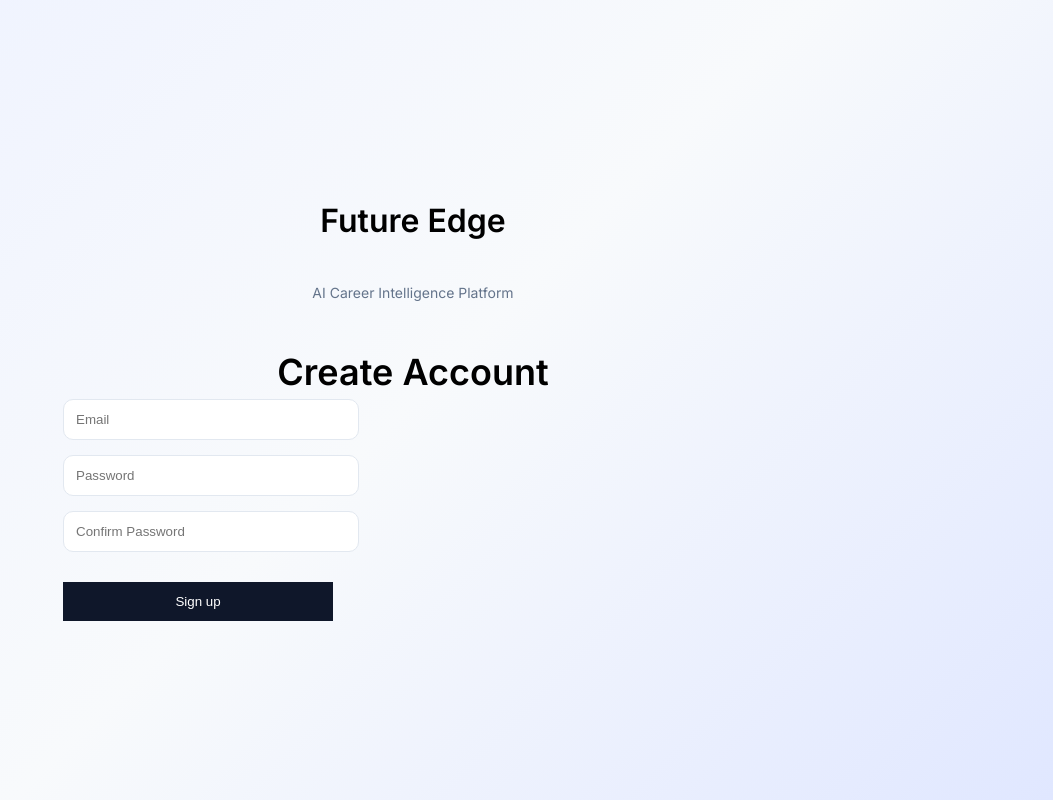
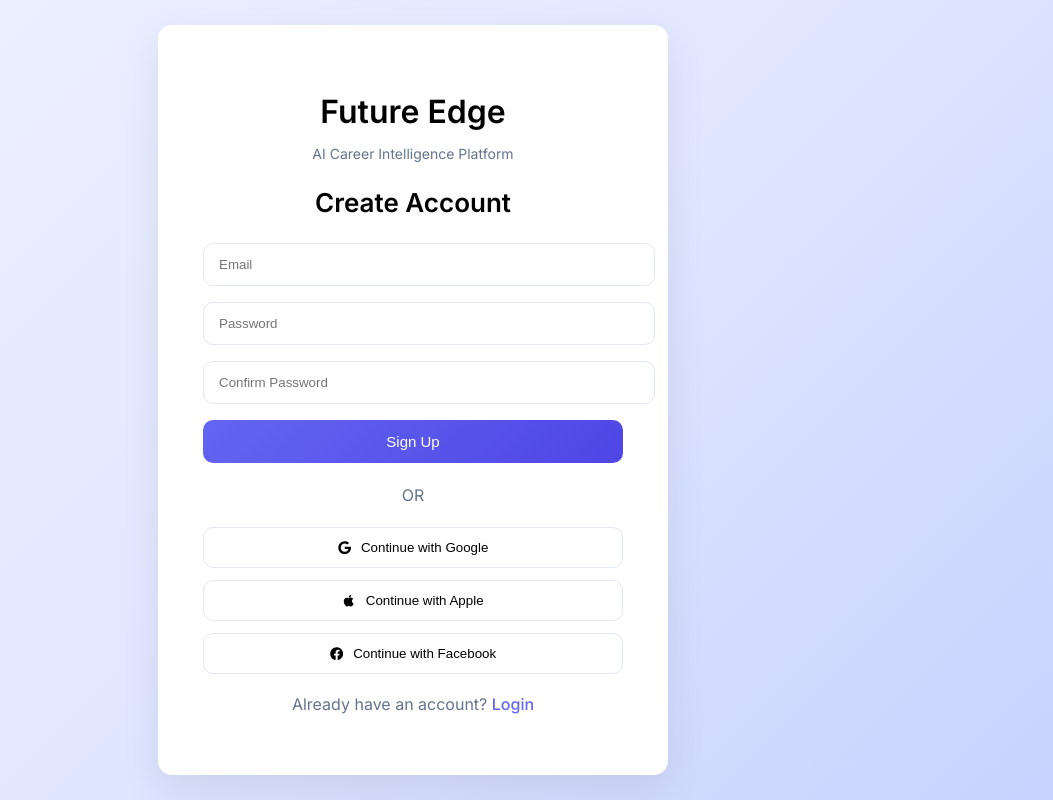
Before and after one commit to jwlahh/future-edge, a React (Vite) app in the folder Frontend/future-edge-ui/: page /signup in a window 1280 px wide. Shown: the whole page, without its empty margins (227-1280 px from the left). Built offline with nearby package versions, Linux system fonts and the light colour scheme.

Commit message:
Updated frontend components

```diff
--- a/Frontend/future-edge-ui/src/App.jsx
+++ b/Frontend/future-edge-ui/src/App.jsx
@@ -11,7 +11,7 @@ function App() {
     <BrowserRouter>
       <Routes>
 
-        <Route path="/" element={<Login />} />
+        <Route path="/login" element={<Login />} />
         <Route path="/signup" element={<SignUp />} />
         <Route path="/dashboard" element={<Dashboard />} />
 
--- a/Frontend/future-edge-ui/src/pages/SignUp.jsx
+++ b/Frontend/future-edge-ui/src/pages/SignUp.jsx
@@ -1,6 +1,7 @@
 import { useNavigate } from "react-router-dom";
 import { useState } from "react";
 import { supabase } from "../supabaseClient";
+import { FaGoogle, FaApple, FaFacebook } from "react-icons/fa";
 import "../styles/signup.css";
 
 function SignUp() {
@@ -35,14 +36,12 @@ function SignUp() {
   return (
     <div className="signup-page">
 
+      <div className="signup-card">
+
         <h1 className="logo">Future Edge</h1>
         <p className="subtitle">AI Career Intelligence Platform</p>
 
-      <h1 className="signup-title">Create Account</h1>
-
-      <div className="signup-container">
-
-        <div className="signup-form">
+        <h2 className="signup-title">Create Account</h2>
 
         <input
           type="email"
@@ -57,6 +56,7 @@ function SignUp() {
           className="input-field"
           onChange={(e) => setPassword(e.target.value)}
         />
+
         <input
           type="password"
           placeholder="Confirm Password"
@@ -65,10 +65,27 @@ function SignUp() {
         />
 
         <button className="signup-btn" onClick={handleSignup}>
-            Sign up
+          Sign Up
         </button>
 
-        </div>
+        <div className="divider">OR</div>
+
+        <button className="social-btn">
+          <FaGoogle /> Continue with Google
+        </button>
+
+        <button className="social-btn">
+          <FaApple /> Continue with Apple
+        </button>
+
+        <button className="social-btn">
+          <FaFacebook /> Continue with Facebook
+        </button>
+
+        <p className="signin-link">
+          Already have an account?{" "}
+          <span onClick={() => navigate("/login")}>Login</span>
+        </p>
 
       </div>
 
--- a/Frontend/future-edge-ui/src/styles/signup.css
+++ b/Frontend/future-edge-ui/src/styles/signup.css
@@ -1,140 +1,144 @@
 .signup-page {
+  min-height: 100vh;
+  display: flex;
+  justify-content: center;
+  align-items: center;
 
-  min-height: 100vh;
+  background: linear-gradient(135deg,#eef2ff,#e0e7ff,#c7d2fe);
 
-  display: flex;
-  flex-direction: column;
-
-  align-items: center;
-  justify-content: center;
-
-  background: linear-gradient(
-    135deg,
-    #eef2ff,
-    #f8fafc,
-    #e0e7ff
-  );
-
+  font-family: "Inter", sans-serif;
 }
 
-.signup-title {
+/* Card container */
 
-  font-size: 36px;
-  margin-bottom: 5px;
+.signup-card {
+  width: 420px;
+  background: white;
 
+  padding: 45px;
+
+  border-radius: 14px;
+
+  box-shadow: 0 15px 40px rgba(0,0,0,0.08);
+
+  text-align: center;
 }
 
-.signin-link {
+/* Logo */
 
-  color: #64748b;
-  margin-bottom: 40px;
-
+.logo {
+  font-size: 32px;
+  font-weight: 700;
+  margin-bottom: 6px;
 }
 
-.signin-link span {
+/* Subtitle */
 
-  color: #6366f1;
-  cursor: pointer;
-
+.subtitle {
+  color: #64748b;
+  margin-bottom: 25px;
 }
 
-.signup-container {
+/* Title */
 
-  display: grid;
-
-  grid-template-columns: 1fr 80px 1fr;
-
-  gap: 40px;
-
-  width: 700px;
-
+.signup-title {
+  font-size: 26px;
+  margin-bottom: 25px;
 }
 
-.signup-form {
+/* Input fields */
 
-  display: flex;
-  flex-direction: column;
+.input-field {
+  width: 100%;
+  padding: 13px 15px;
 
+  border-radius: 10px;
+  border: 1px solid #e2e8f0;
+
+  margin-bottom: 16px;
+
+  transition: all 0.2s ease;
 }
 
-.input-group {
-
-  display: flex;
-  align-items: center;
-
-  border-bottom: 1px solid #e2e8f0;
-
-  margin-bottom: 20px;
-
+.input-field:focus {
+  outline: none;
+  border-color: #6366f1;
+  box-shadow: 0 0 0 3px rgba(99,102,241,0.1);
 }
 
-.input-group input {
+/* Sign up button */
+
+.signup-btn {
+  width: 100%;
+  padding: 13px;
 
   border: none;
-  outline: none;
+  border-radius: 10px;
 
-  padding: 10px;
-
-  flex: 1;
-
-}
-
-.input-icon {
-
-  color: #94a3b8;
-
-}
-
-.signup-btn {
-
-  margin-top: 15px;
-
-  padding: 12px;
-
-  border: none;
-
-  background: #0f172a;
+  background: linear-gradient(135deg,#6366f1,#4f46e5);
 
   color: white;
+  font-size: 15px;
+  font-weight: 500;
 
   cursor: pointer;
 
+  transition: all 0.2s ease;
 }
 
-.divider {
-
-  display: flex;
-
-  align-items: center;
-  justify-content: center;
-
-  color: #64748b;
-
+.signup-btn:hover {
+  transform: translateY(-1px);
+  box-shadow: 0 6px 15px rgba(79,70,229,0.25);
 }
 
-.social-login {
+/* Divider */
 
-  display: flex;
-  flex-direction: column;
-
-  gap: 15px;
-
+.divider {
+  margin: 22px 0;
+  color: #64748b;
 }
 
+/* Social buttons */
+
 .social-btn {
+  width: 100%;
+  padding: 12px;
 
-  display: flex;
-  align-items: center;
-  justify-content: center;
+  border-radius: 10px;
+  border: 1px solid #e2e8f0;
 
-  gap: 10px;
-
-  padding: 10px;
-
-  border: 1px solid #e2e8f0;
+  margin-bottom: 12px;
 
   background: white;
 
   cursor: pointer;
 
+  display: flex;
+  align-items: center;
+  justify-content: center;
+  gap: 10px;
+
+  transition: all 0.2s ease;
 }
+
+.social-btn:hover {
+  background: #f8fafc;
+}
+
+/* Login link */
+
+.signin-link {
+  margin-top: 20px;
+  text-align: center;
+  color: #64748b;
+}
+
+.signin-link span {
+  color: #6366f1;
+  font-weight: 500;
+  cursor: pointer;
+}
+
+.signin-link span:hover {
+  text-decoration: underline;
+}
```
Also changed, not shown: 1 other file (tests, documents, lock files or other folders). Lines whose indentation alone changed are shown as unchanged.
